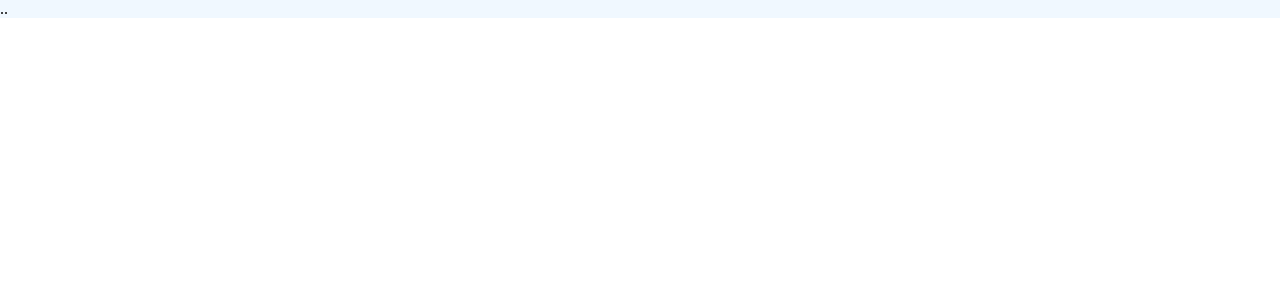
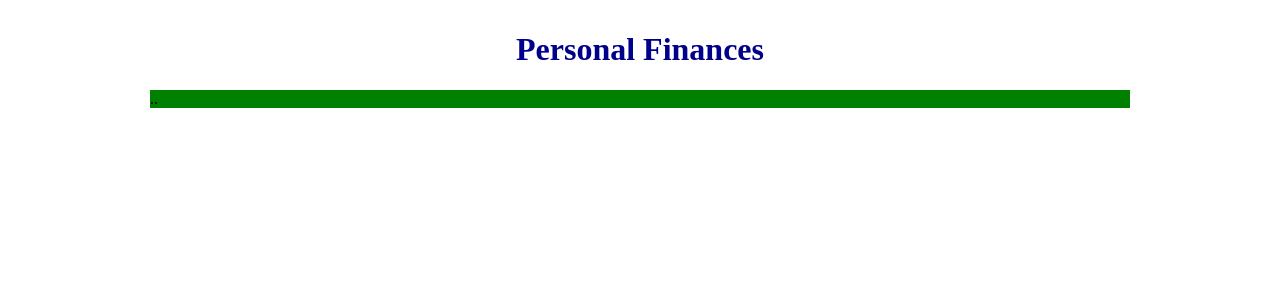
Before and after one commit to santosfk/personal-finances, a React (Vite) app: page / in a window 1280 px wide. Shown: the top 300 px of the page. Built offline with nearby package versions, Linux system fonts and the light colour scheme.

Commit message:
add header and body on main page

```diff
--- a/src/App.tsx
+++ b/src/App.tsx
@@ -3,11 +3,10 @@ import * as style from "./app.styles";
 function App() {
   return (
     <style.Container>
-      ..
       <style.Header>
-        <style.Title></style.Title>
+        <style.Title>Personal Finances</style.Title>
       </style.Header>
-      <style.Body></style.Body>
+      <style.Body>..</style.Body>
     </style.Container>
   );
 }
--- a/src/app.styles.ts
+++ b/src/app.styles.ts
@@ -1,8 +1,19 @@
 import styled from "styled-components";
 
 export const Container = styled.div`
-  background-color: aliceblue;
+  width: 100%;
+  height: 100vh;
 `;
-export const Header = styled.div``;
-export const Title = styled.h1``;
-export const Body = styled.div``;
+export const Header = styled.div`
+  width: 100%;
+  text-align: center;
+  padding-top: 10px;
+`;
+export const Title = styled.h1`
+  color: darkblue;
+`;
+export const Body = styled.div`
+  margin: auto;
+  max-width: 980px;
+  background-color: green;
+`;
```
